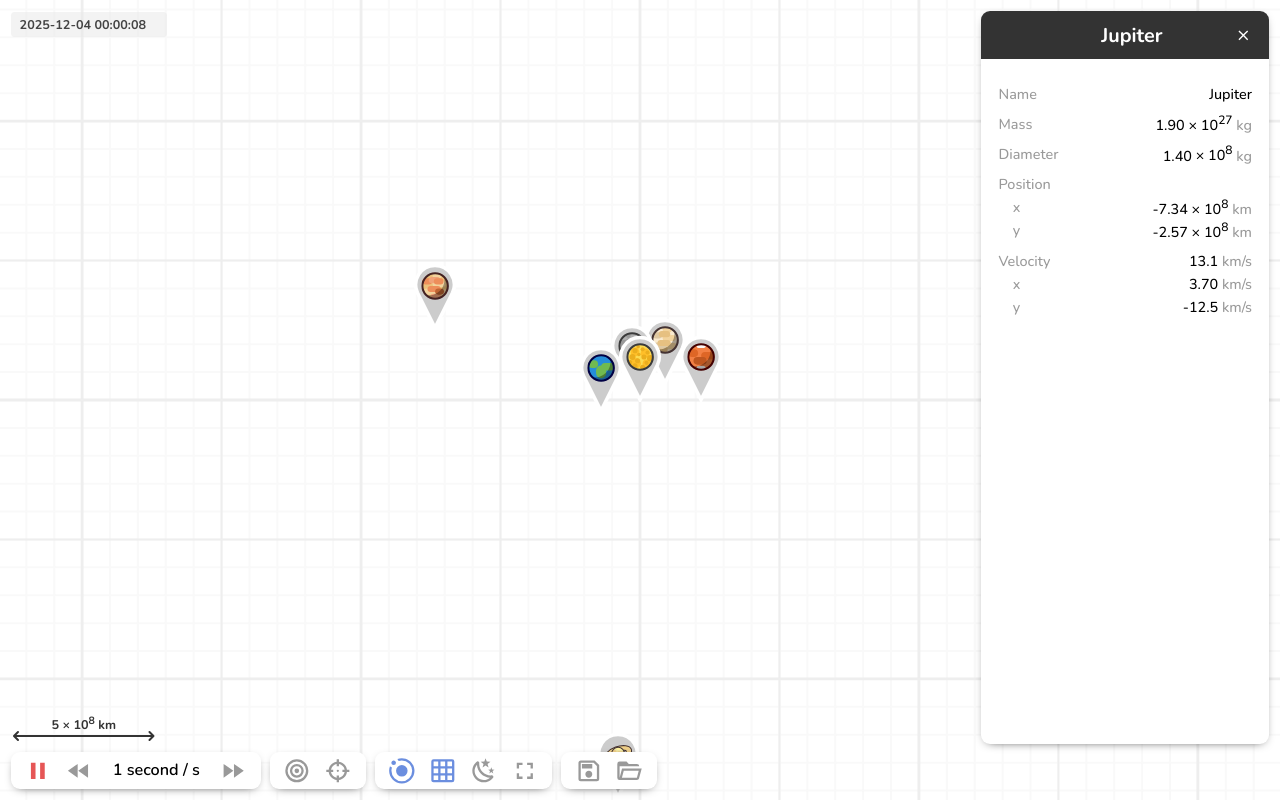
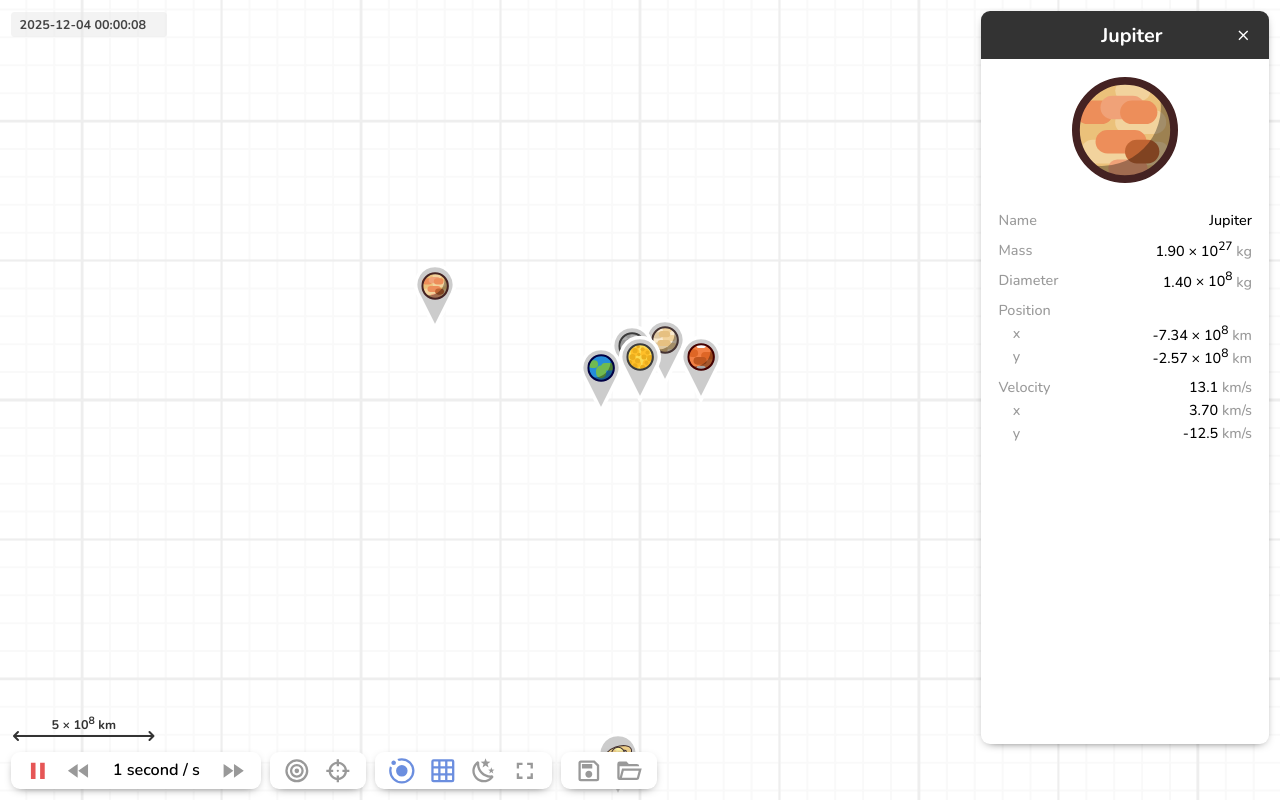
Before and after one commit to dirckvdende/gravity-sim, a Vue app: page / in a window 1280 px wide. Both pictures are taken after a click on the element 435 px from the left and 295 px from the top of the page. Built offline with nearby package versions, Linux system fonts and the light colour scheme.

Commit message:
#10 - Added display of icon to object details menu

```diff
--- a/src/ui/menus/ObjectDetailsMenu.vue
+++ b/src/ui/menus/ObjectDetailsMenu.vue
@@ -6,6 +6,7 @@
     import { computed } from 'vue';
     import { LENGTH_UNITS, VELOCITY_UNITS, MASS_UNITS } from '@/util/units';
     import SideMenuStat from './side/SideMenuStat.vue';
+    import SideMenuCenterImage from './side/SideMenuCenterImage.vue';
 
     const { activeMenu, focusedObject } = storeToRefs(useMenuStore())
     const visible = computed(() =>
@@ -26,6 +27,9 @@
         :menu-title="focusedObject?.name"
         @close="closeMenu">
         <SideMenuSection>
+
+            <SideMenuCenterImage v-if="focusedObject" style="margin-top: 0;"
+                :src="focusedObject?.icon" />
 
             <SideMenuStat :value="focusedObject?.name"
                 :units="MASS_UNITS">Name</SideMenuStat>
--- /dev/null
+++ b/src/ui/menus/side/SideMenuCenterImage.vue
@@ -0,0 +1,28 @@
+<script lang="ts" setup>
+    const { src } = defineProps<{
+        /** Image source URL */
+        src: string
+    }>()
+</script>
+
+<template>
+    <div :class="$style.container">
+        <img :src="src" />
+    </div>
+</template>
+
+<style lang="scss" module>
+    .container {
+        display: flex;
+        justify-content: center;
+        width: 100%;
+        box-sizing: border-box;
+        padding: 0 3em;
+        margin: 1em 0;
+
+        & > img {
+            width: 6em;
+            max-width: 100%;
+        }
+    }
+</style>
```
